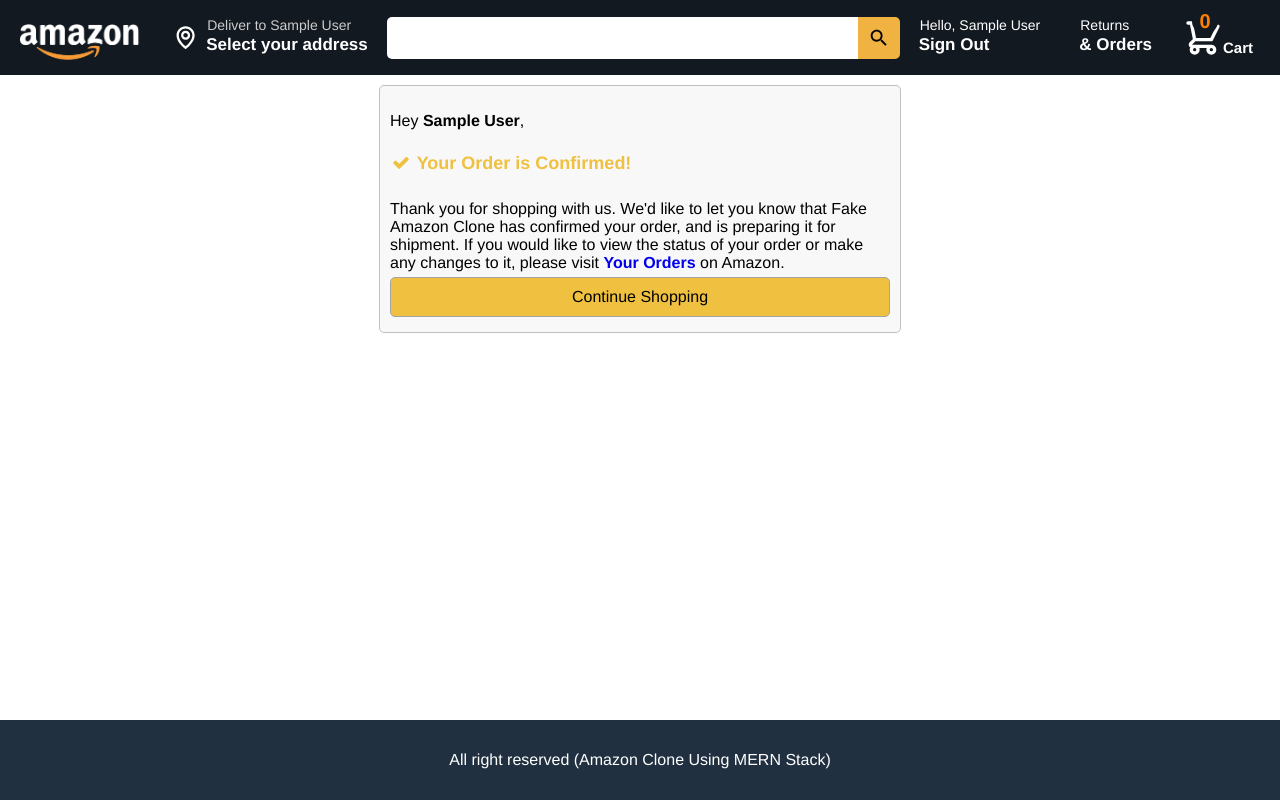
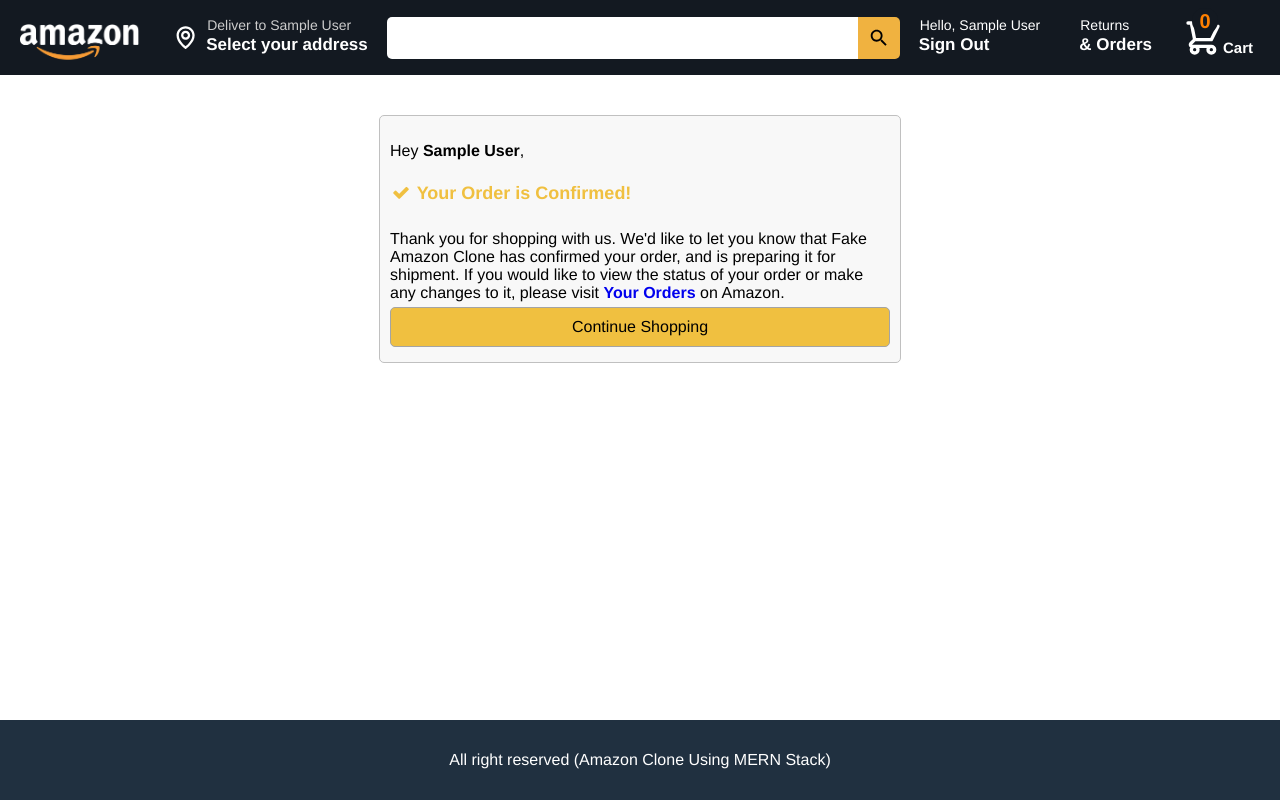
Before and after one commit to mousam-97/Ecommerce-store-MERN-stack, a React (Create React App) app in the folder frontend/: page /success in a window 1280 px wide. Built offline with nearby package versions, Linux system fonts and the light colour scheme; sample sign-in values are in the browser's storage.

Commit message:
Add padding to all pages

```diff
--- a/frontend/src/index.css
+++ b/frontend/src/index.css
@@ -38,7 +38,7 @@
     "main"
     "footer";
   grid-template-columns: 1fr; /* There is only one column. No side bar etc */
-  grid-template-rows: 6.5rem 1fr 8rem;
+  grid-template-rows: 7.5rem 1fr 8rem;
   height: 100%;
 }
 
@@ -64,7 +64,7 @@
   background-color: #131921;
   display: flex;
   align-items: center;
-  position: sticky;
+  /* position: sticky; */
   top: 0;
   z-index: 100;
   height: 7.5rem;
@@ -217,6 +217,10 @@
 /* Product Screen */
 .product__screen {
   padding: 4rem 10rem;
+}
+
+.page {
+  padding: 2rem;
 }
 
 /* common */
@@ -377,7 +381,7 @@
 }
 
 .cart__screen {
-  padding: 0.1rem;
+  padding: 2rem;
 }
 
 .cart__header {
--- a/frontend/src/screens/CartScreen.js
+++ b/frontend/src/screens/CartScreen.js
@@ -28,7 +28,7 @@
   };
 
   return (
-    <div className="cart__screen">
+    <div className="cart__screen ">
       <div className="row top">
         <div className="col-2">
           <img
--- a/frontend/src/screens/OrderHistoryScreen.js
+++ b/frontend/src/screens/OrderHistoryScreen.js
@@ -20,7 +20,7 @@
   }, [dispatch]);
 
   return (
-    <div>
+    <div className="page">
       <h1>Order History</h1>
       {loading ? (
         <LoadingBox></LoadingBox>
--- a/frontend/src/screens/OrderSuccessScreen.js
+++ b/frontend/src/screens/OrderSuccessScreen.js
@@ -1,26 +1,29 @@
 import React from "react";
 import { useSelector } from "react-redux";
 import { Link } from "react-router-dom";
+import CheckoutSteps from "../component/CheckoutSteps";
 
 function OrderSuccessScreen(props) {
   const userSignin = useSelector((state) => state.userSignin);
   const { userInfo } = userSignin;
 
   return (
+    <div className="page">
       <div className="card card-body placed_order">
         <p>
           Hey <strong>{userInfo.name}</strong>,
         </p>
         <h1 className="confirmed">
           {" "}
-        <i class="fa fa-check" aria-hidden="true"></i> Your Order is Confirmed!
+          <i class="fa fa-check" aria-hidden="true"></i> Your Order is
+          Confirmed!
         </h1>
         <label />
         <p>
-        Thank you for shopping with us. We'd like to let you know that Fake Amazon Clone
-        has confirmed your order, and is preparing it for shipment. If you would
-        like to view the status of your order or make any changes to it, please
-        visit{" "}
+          Thank you for shopping with us. We'd like to let you know that Fake
+          Amazon Clone has confirmed your order, and is preparing it for
+          shipment. If you would like to view the status of your order or make
+          any changes to it, please visit{" "}
           <strong>
             <Link to="orderhistory">Your Orders</Link>
           </strong>{" "}
@@ -33,6 +36,7 @@
           Continue Shopping
         </button>
       </div>
+    </div>
   );
 }
 
--- a/frontend/src/screens/PlaceOrderScreen.js
+++ b/frontend/src/screens/PlaceOrderScreen.js
@@ -32,7 +32,7 @@
     }
   }, [dispatch, order, props.history, success]);
   return (
-    <div>
+    <div className="page">
       <CheckoutSteps step1 step2 step3 step4></CheckoutSteps>
       <div className="row top">
         <div className="col-2">
--- a/frontend/src/screens/ProductScreen.js
+++ b/frontend/src/screens/ProductScreen.js
@@ -28,7 +28,7 @@
       ) : error ? (
         <MessageBox variant="danger">{error}</MessageBox>
       ) : (
-        <div>
+        <div className="page">
           <Link to="/">
             <strong>Back to results</strong>
           </Link>
--- a/frontend/src/screens/ShippingAddressScreen.js
+++ b/frontend/src/screens/ShippingAddressScreen.js
@@ -28,7 +28,7 @@
     props.history.push("/payment");
   };
   return (
-    <div>
+    <div className="page">
       <CheckoutSteps step1 step2></CheckoutSteps>
       <form className="form" onSubmit={submitHandler}>
         <h1 className="register__title">Shipping Address</h1>
```
Also changed, not shown: frontend/public/images/iphone.jpg (added), frontend/public/images/p6.jpg (deleted), frontend/src/App.js (line endings or trailing spaces). Lines whose indentation alone changed are shown as unchanged.
